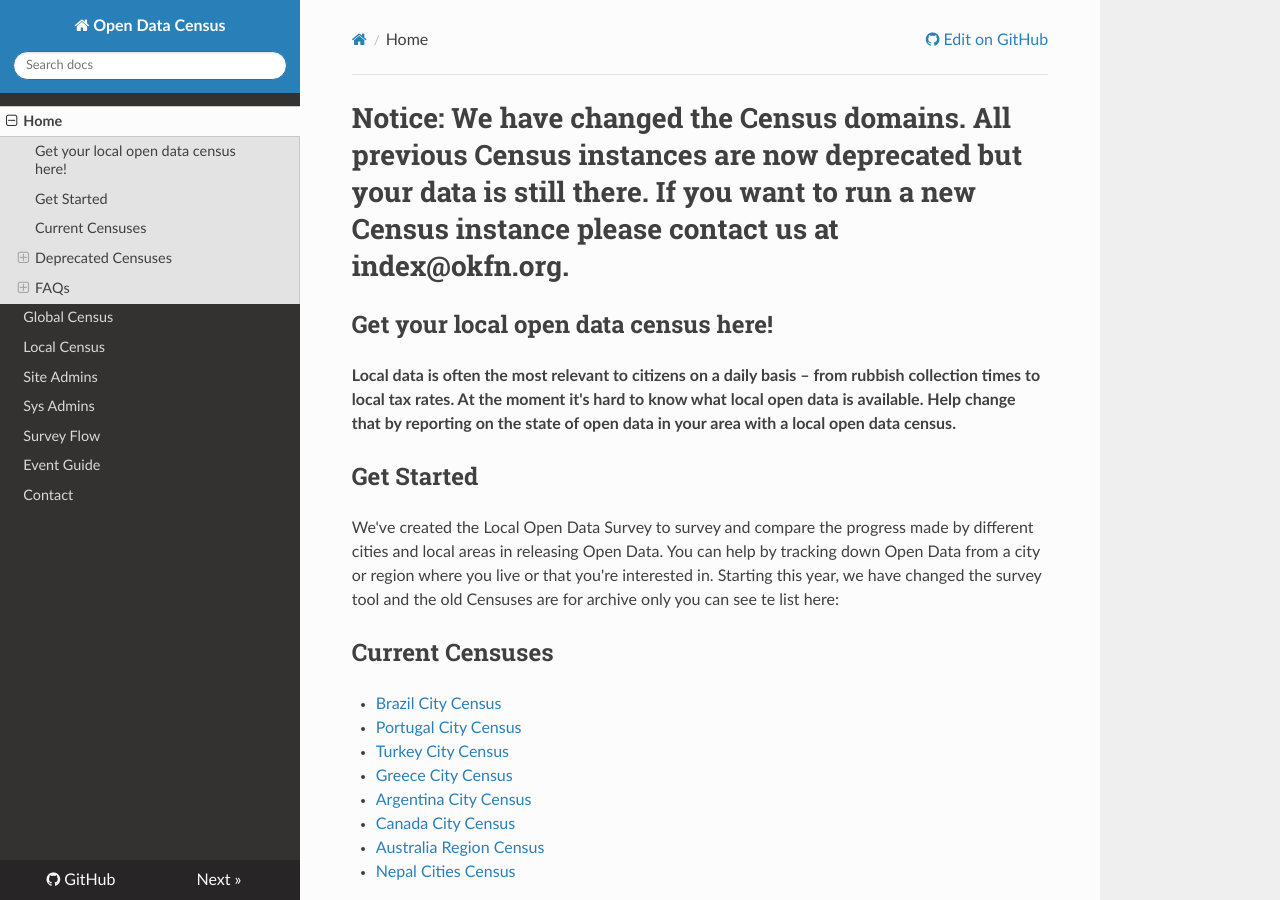
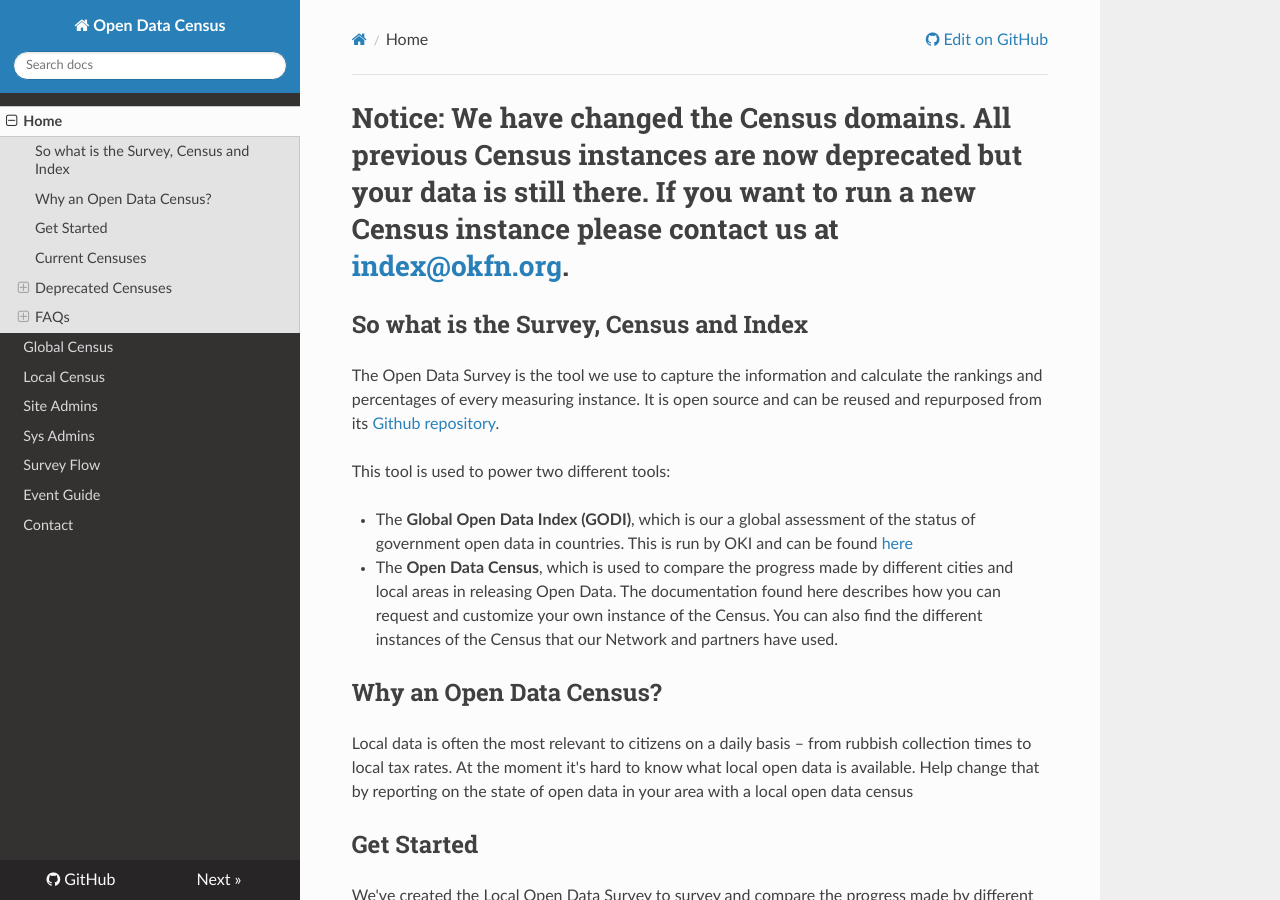
Before and after one commit to okfn/opendatasurvey, an MkDocs documentation site: the page built from docs/index.md, in a window 1280 px wide and 900 px high. Built offline with MkDocs 1.6.1, drawn with Linux system fonts in a browser that asks for light colours; nearby versions of some CDN libraries; old or Windows-style settings are respelled for this version of MkDocs.

Commit message:
Adds definition of survey, difference between GODI and Census

```diff
--- a/docs/index.md
+++ b/docs/index.md
@@ -1,10 +1,18 @@
-# Notice: We have changed the Census domains. All previous Census instances are now deprecated but your data is still there. If you want to run a new Census instance please contact us at index@okfn.org.
+# Notice: We have changed the Census domains. All previous Census instances are now deprecated but your data is still there. If you want to run a new Census instance please contact us at [index@okfn.org](mailto:index@okfn.org).
 
-## Get your local open data census here!
+##So what is the Survey, Census and Index
+The Open Data Survey is the tool we use to capture the information and calculate the rankings and percentages of every measuring instance. It is open source and can be reused and repurposed from its[ Github repository](https://github.com/okfn/opendatasurvey/).
 
-__Local data is often the most relevant to citizens on a daily basis – from rubbish collection times to local tax rates.
+This tool is used to power two different tools:
+
+* The __Global Open Data Index (GODI)__, which is our a global assessment of the status of government open data in countries. This is run by OKI and can be found [here](https://index.okfn.org/)
+* The __Open Data Census__, which is used to compare the progress made by different cities and local areas in releasing Open Data. The documentation found here describes how you can request and customize your own instance of the Census. You can also find the different instances of the Census that our Network and partners have used.
+
+## Why an Open Data Census?
+
+Local data is often the most relevant to citizens on a daily basis – from rubbish collection times to local tax rates.
     At the moment it's hard to know what local open data is available.
-   Help change that by reporting on the state of open data in your area with a local open data census.__
+   Help change that by reporting on the state of open data in your area with a local open data census
 
 
 ## Get Started
```
